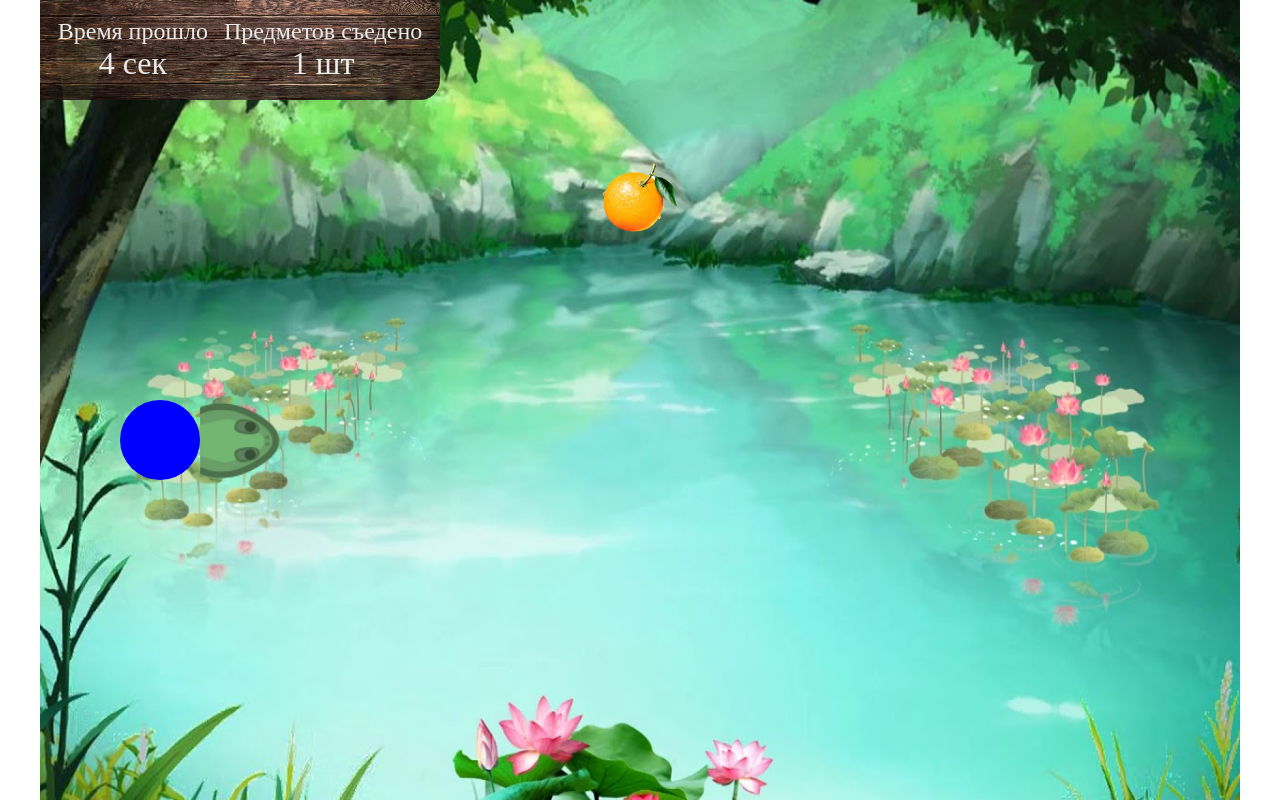
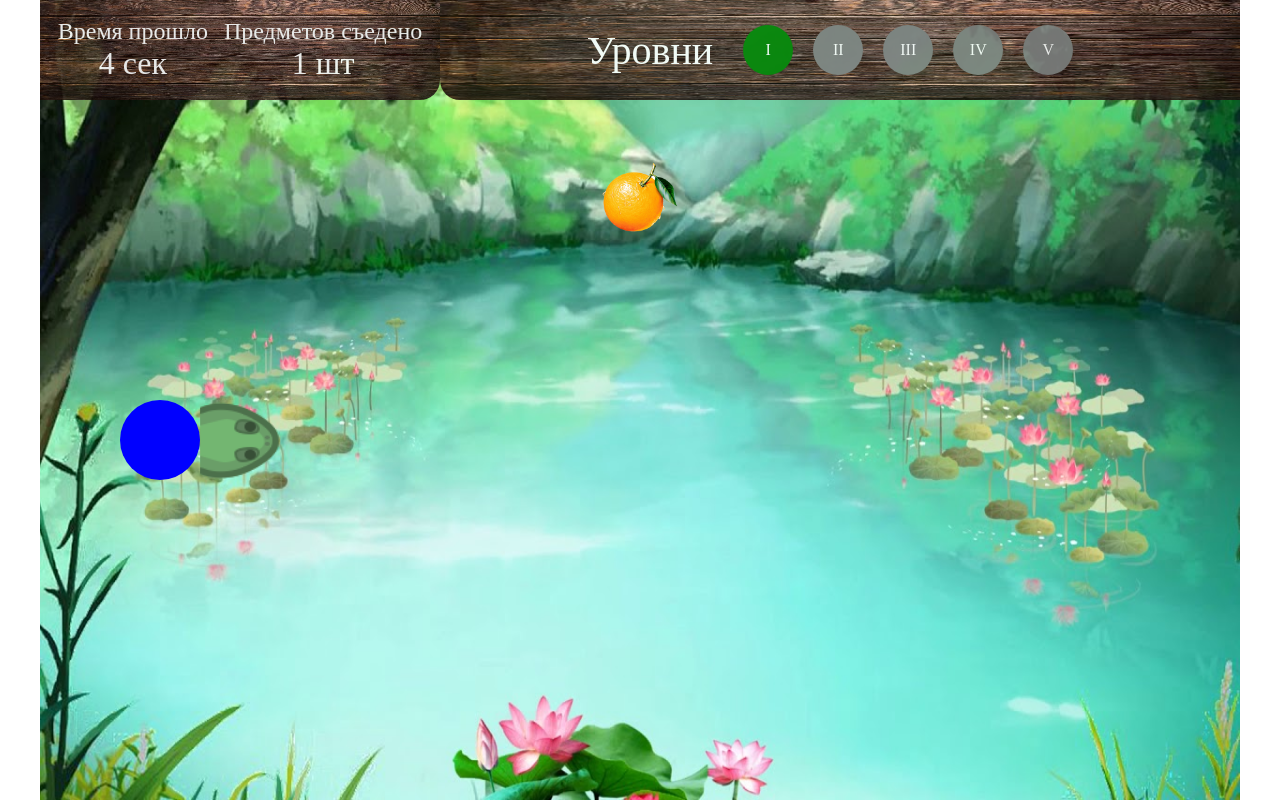
Before and after one commit to JavaGrinko/snake, a plain HTML site: page index.html in a window 1280 px wide. Drawn offline with Linux system fonts and the light colour scheme.

Commit message:
уровни с фонами

```diff
--- a/index.html
+++ b/index.html
@@ -17,6 +17,14 @@
                     <div class="panel-value" id="fruits-count">0 шт</div>
                 </div>
             </div>
+            <div class="levels">
+                <div class="level-title">Уровни</div>
+                <div class="level">I</div>
+                <div class="level">II</div>
+                <div class="level">III</div>
+                <div class="level">IV</div>
+                <div class="level">V</div>
+            </div>
             <canvas id="canvas"></canvas>
         </div>
     </body>
--- a/script.js
+++ b/script.js
@@ -19,6 +19,22 @@ let snakeImage = new Image();
 snakeImage.src = "images/snake.png";
 let time = 0;
 let fruitsCount = 0;
+const levels = [{
+    fruitsCount: 0,
+    background: "images/bg.jpg"
+}, {
+    fruitsCount: 3,
+    background: "images/bg2.jpeg"
+}, {
+    fruitsCount: 60,
+    background: "images/bg3.jpg"
+}, {
+    fruitsCount: 90,
+    background: "images/bg4.jpg"
+}, {
+    fruitsCount: 120,
+    background: "images/bg5.jpg"
+}];
 
 function loadFoodImages(url) {
     let image = new Image();
@@ -64,9 +80,28 @@ function renderFood() {
 
 function render() {
     game.clearRect(0, 0, width, height);
+    renderLevel();
     renderSnake();
     renderFood();
     renderTimer();
+}
+
+function renderLevel() {
+    for (let i = levels.length - 1; i >= 0; i--) {
+        if (fruitsCount >= levels[i].fruitsCount) {
+            let newBackground = levels[i].background;
+            document.querySelector(".wrapper").style["background-image"] = "url(" + newBackground + ")";
+            setActiveLevel(i);
+            return;
+        }
+    }
+}
+
+function setActiveLevel(level) {
+    let preLevel = document.querySelector(`.level:nth-child(${level + 1})`);
+    if (preLevel) preLevel.classList.remove("level-active");
+    let activeLevel = document.querySelector(`.level:nth-child(${level + 2})`);
+    if (activeLevel) activeLevel.classList.add("level-active");
 }
 
 function renderTimer() {
--- a/style.css
+++ b/style.css
@@ -8,7 +8,6 @@ html, body {
 .wrapper {
     width: 150vh;
     height: 100%;
-    background-image: url(images/bg.jpg);
     background-size: 100% 100%;
     position: relative;
 }
@@ -16,6 +15,42 @@ html, body {
 #canvas {
     width: 150vh;
     height: 100%;
+}
+
+.levels {
+    position: absolute;
+    right: 0;
+    top: 0;
+    background: url(images/wood.jpeg);
+    background-size: 100% 100%;
+    color: white;
+    width: 800px;
+    height: 100px;
+    border-radius: 0 0 0 20px;
+    opacity: 0.9;
+    display: flex;
+    justify-content: center;
+    align-items: center;
+}
+
+.level-title {
+    font-size: 40px;
+    margin-right: 30px;
+}
+
+.level {
+    border-radius: 50%;
+    width: 50px;
+    height: 50px;
+    background-color: gray;
+    display: flex;
+    justify-content: center;
+    align-items: center;
+    margin-right: 20px;
+}
+
+.level-active {
+    background-color: green;
 }
 
 .panel {
```
Also changed, not shown: images/bg2.jpeg (added), 1 other file.
